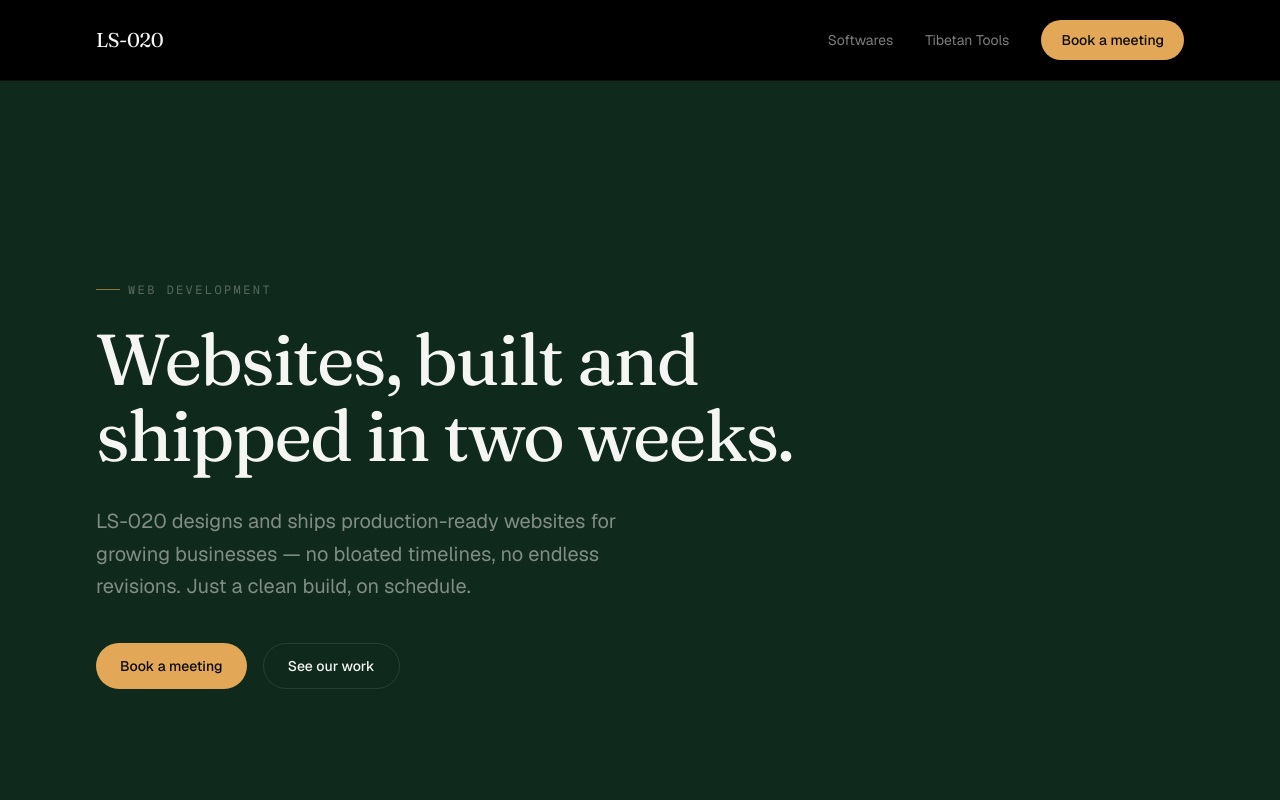
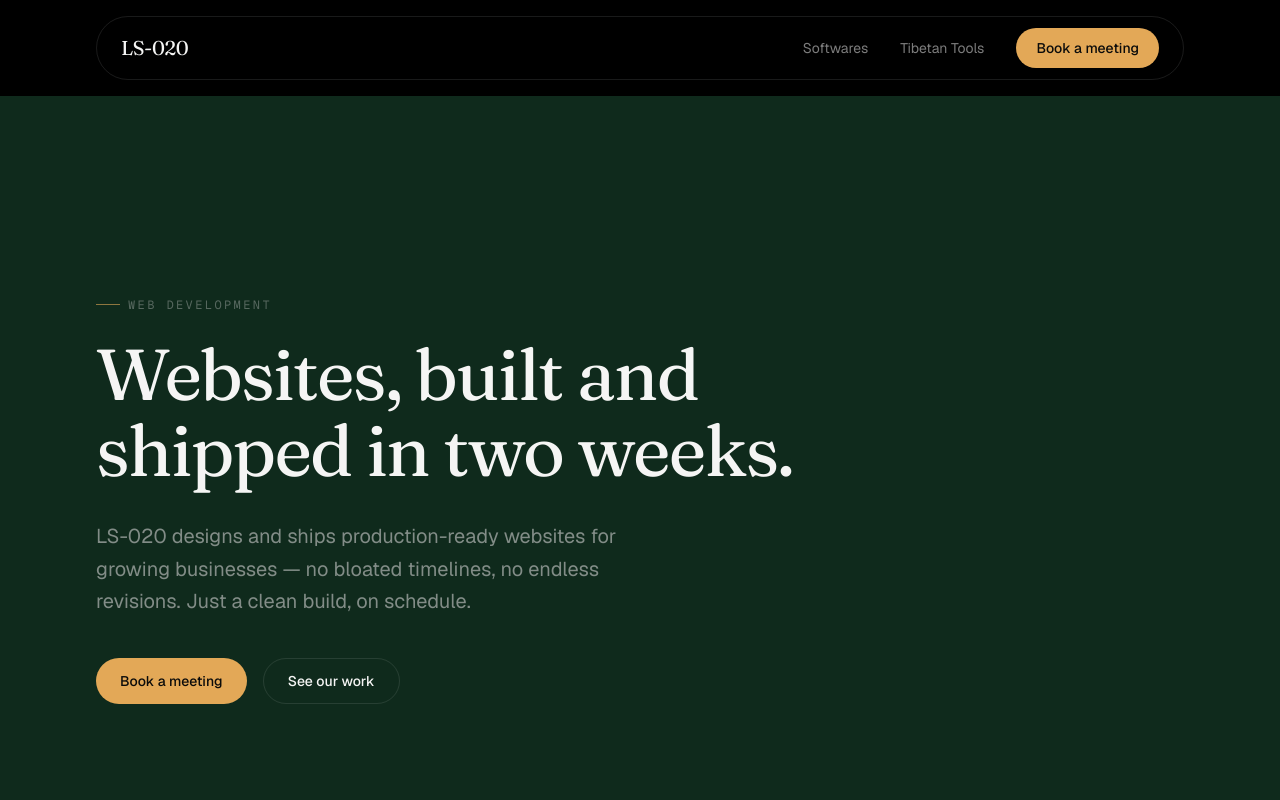
Before and after one commit to lungsang25/portfolio, a Next.js app: page / in a window 1280 px wide. Shown: the top 800 px of the page. Built offline with nearby package versions, Linux system fonts and the light colour scheme.

Commit message:
header_update

```diff
--- a/src/components/layout/Nav.tsx
+++ b/src/components/layout/Nav.tsx
@@ -18,9 +18,9 @@ export function Nav() {
   const [open, setOpen] = useState(false);
 
   return (
-    <header className="sticky top-0 z-50 border-b border-border/60 bg-background/80 backdrop-blur-md">
+    <header className="sticky top-0 z-50">
       <Container>
-        <div className="flex h-20 items-center justify-between">
+        <div className="my-4 flex h-16 items-center justify-between rounded-full border border-border px-6">
           <Link
             href="/"
             className="font-display text-xl tracking-tight text-foreground"
@@ -65,8 +65,8 @@ export function Nav() {
       </Container>
 
       {open && (
-        <div className="border-t border-border/60 md:hidden">
-          <Container className="flex flex-col gap-1 py-4">
+        <Container className="md:hidden">
+          <div className="-mt-2 mb-4 flex flex-col gap-1 rounded-2xl border border-border p-3">
             {links.map((link) => (
               <Link
                 key={link.href}
@@ -87,8 +87,8 @@ export function Nav() {
             >
               Book a meeting
             </Link>
-          </Container>
-        </div>
+          </div>
+        </Container>
       )}
     </header>
   );
```
